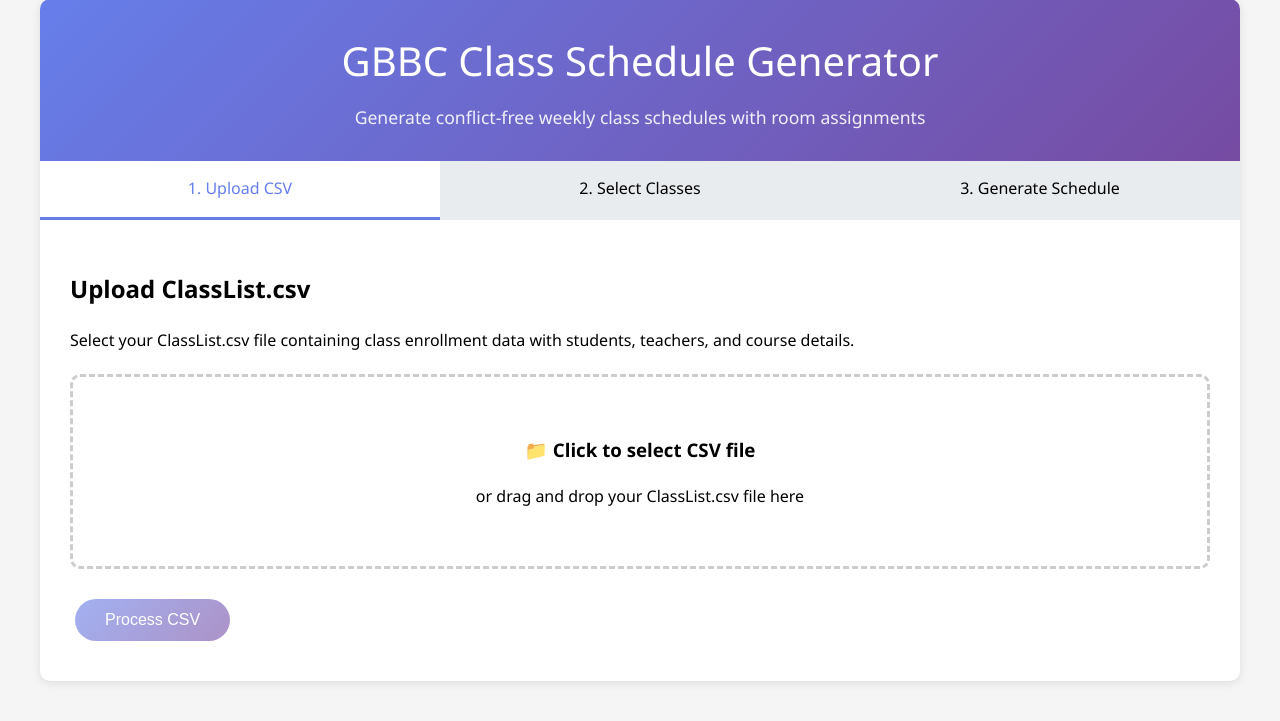
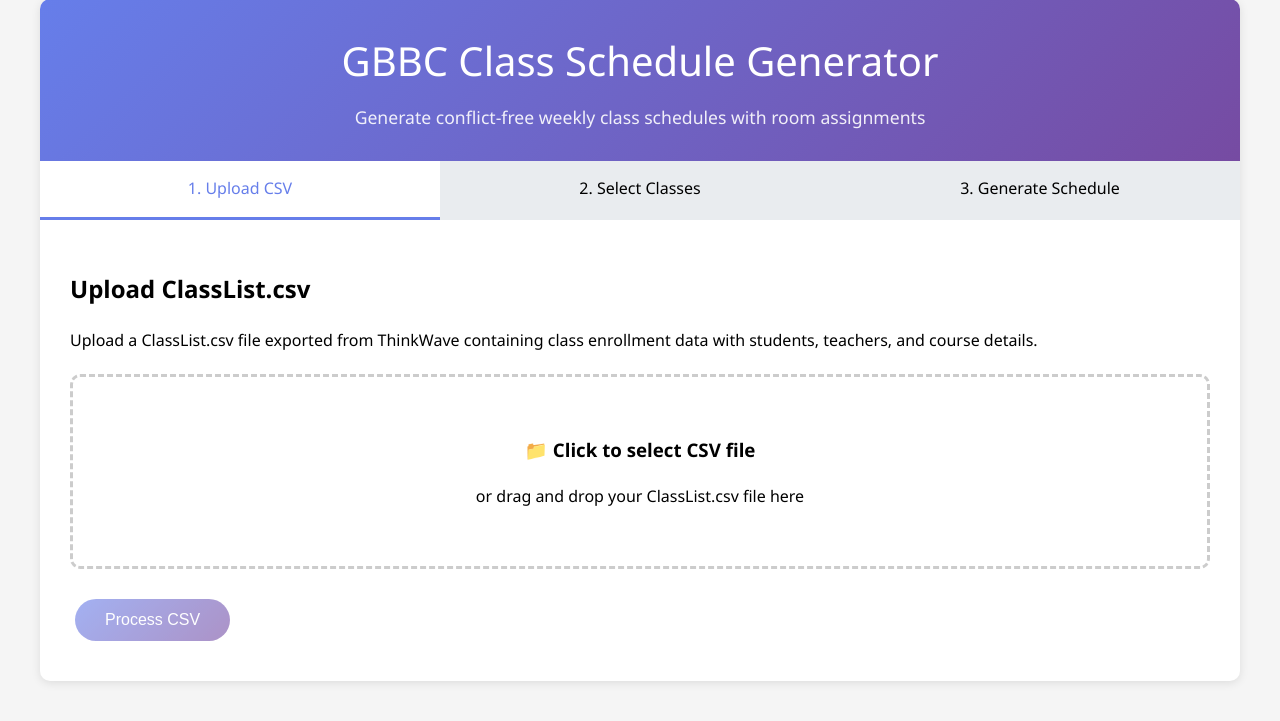
Before and after one commit to CobraPhil/ClassScheduler, a Flask app: page / in a window 1280 px wide. Shown: the part 21-742 px from the top of the page. Run offline with Flask 3, Linux system fonts and the light colour scheme.

Commit message:
Update upload instructions to specify ThinkWave CSV export requirement

```diff
--- a/templates/index.html
+++ b/templates/index.html
@@ -359,7 +359,7 @@
         <!-- Tab 1: Upload CSV -->
         <div id="upload" class="tab-content active">
             <h2>Upload ClassList.csv</h2>
-            <p>Select your ClassList.csv file containing class enrollment data with students, teachers, and course details.</p>
+            <p>Upload a ClassList.csv file exported from ThinkWave containing class enrollment data with students, teachers, and course details.</p>
 
             <div class="upload-area" onclick="document.getElementById('csvFile').click()">
                 <h3>📁 Click to select CSV file</h3>
```
